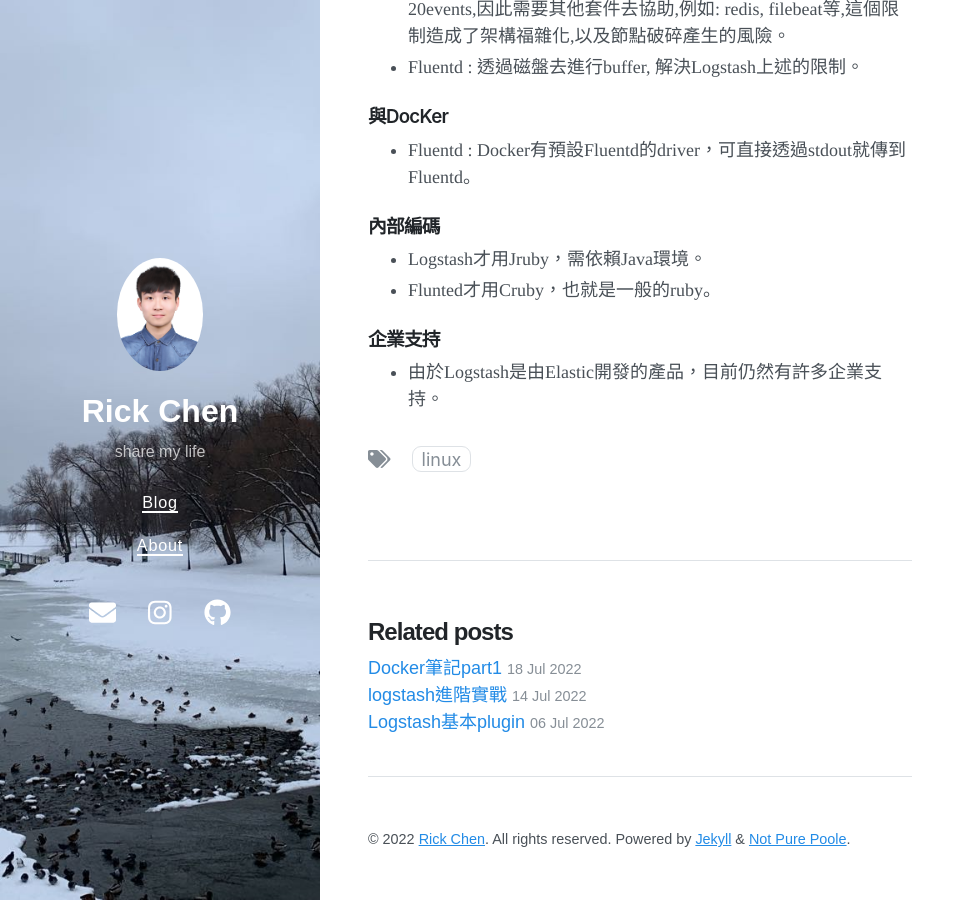
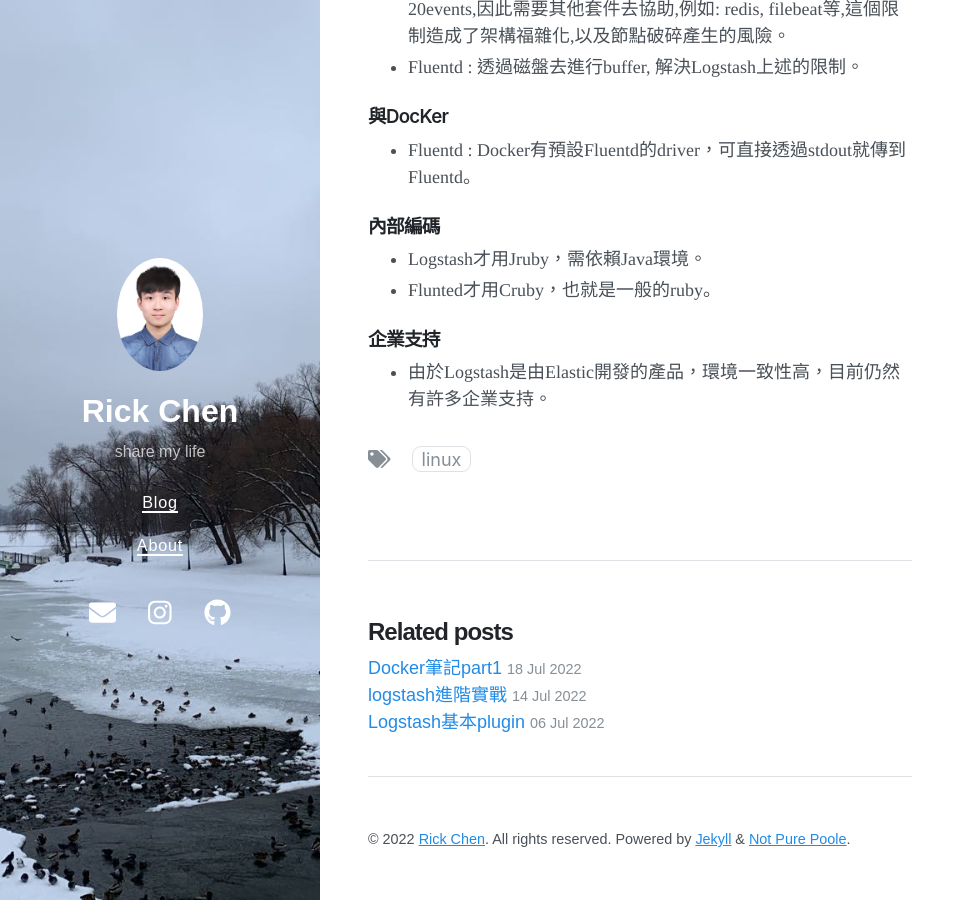
Before and after one commit to jerry940917chen/jerry940917chen.github.io, a Jekyll site: the page built from _posts/2022-07-21-ELKvsEFK.md, in a window 1280 px wide and 900 px high, scrolled down 641 px. Shown: the whole window, without its empty margins (0-968 px from the left). Built offline with Jekyll 4.4.1, drawn with Linux system fonts in a browser that asks for light colours; nearby versions of some CDN libraries.

Commit message:
Update 2022-07-21-ELKvsEFK.md

```diff
--- a/_posts/2022-07-21-ELKvsEFK.md
+++ b/_posts/2022-07-21-ELKvsEFK.md
@@ -31,4 +31,4 @@ date: 2022-07-21
 * Flunted才用Cruby，也就是一般的ruby。
 
 ### 企業支持
-* 由於Logstash是由Elastic開發的產品，目前仍然有許多企業支持。
+* 由於Logstash是由Elastic開發的產品，環境一致性高，目前仍然有許多企業支持。
```
